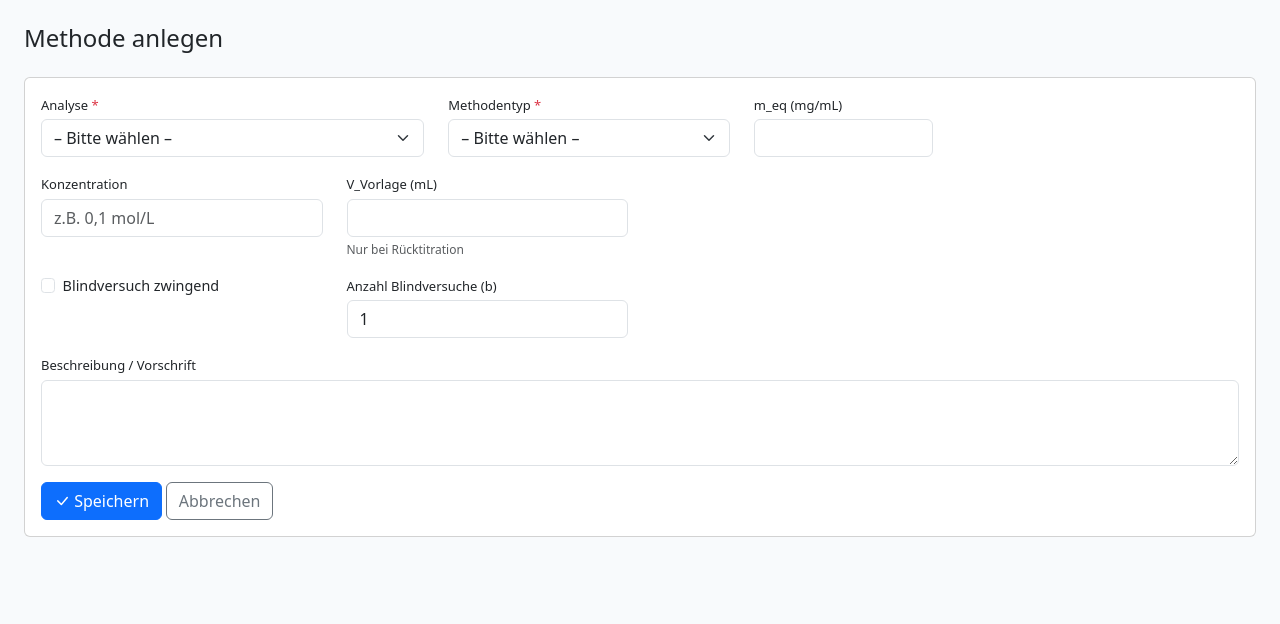
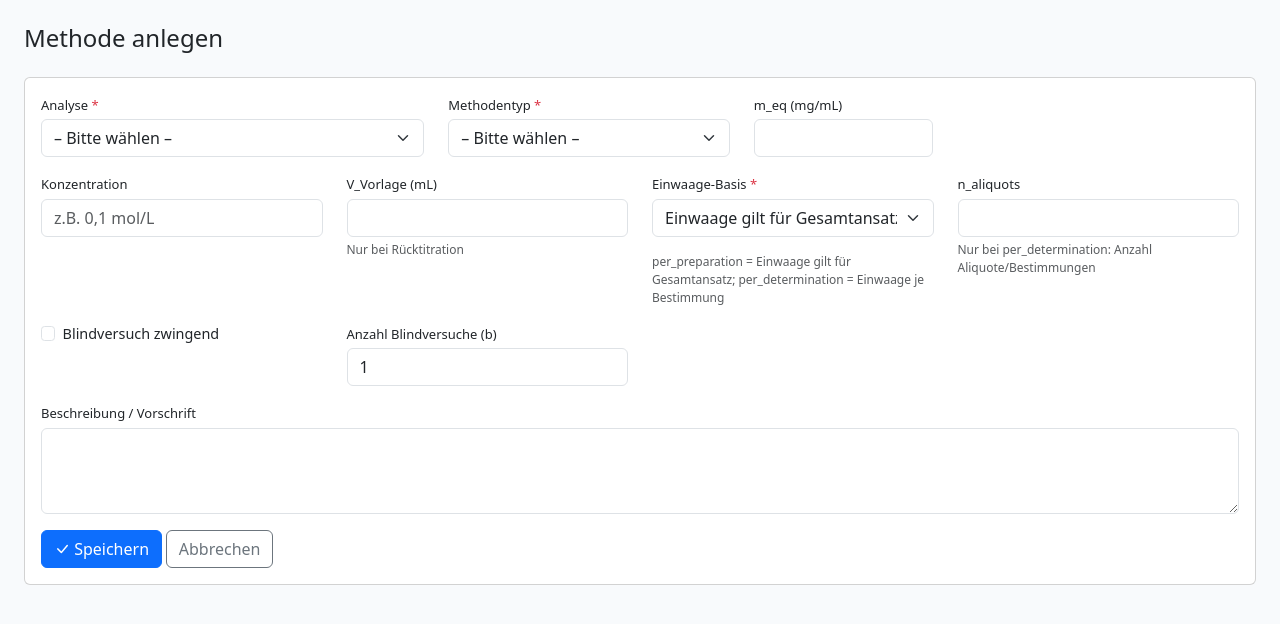
Before and after one commit to MicheleBonus/quanti-lims-demo, a Flask app: page /admin/methods/new in a window 1280 px wide. Shown: the part 57-681 px from the top of the page. Run offline with Flask 3, Linux system fonts and the light colour scheme; data comes from the database, SQL or seed files in the repository; some libraries are stand-ins or nearby versions.

Commit message:
Add weighing basis configuration and scaled calculation logic

```diff
--- a/app.py
+++ b/app.py
@@ -17,7 +17,8 @@ from models import (
     db, Block, Substance, SubstanceLot, Analysis, Method,
     Reagent, ReagentComponent, MethodReagent,
     Semester, Student, SampleBatch, Sample, SampleAssignment, Result,
-    AMOUNT_UNIT_VOLUME,
+    AMOUNT_UNIT_VOLUME, WEIGHING_BASIS_OPTIONS,
+    WEIGHING_BASIS_PER_PREPARATION, WEIGHING_BASIS_PER_DETERMINATION,
     canonical_unit_label, get_amount_unit_type, get_unit_options, is_known_unit, normalize_unit, migrate_schema,
 )
 from calculation_modes import MODE_ASSAY_MASS_BASED, MODE_TITRANT_STANDARDIZATION, resolve_mode
@@ -39,6 +40,17 @@ def _method_supports_titrant_flag(method: Method) -> bool:
 def _sync_method_titrant_name(method: Method) -> None:
     usage = next((u for u in method.reagent_usages if u.is_titrant and u.reagent), None)
     method.titrant_name = usage.reagent.name if usage else None
+
+
+def _validate_weighing_basis(method: Method) -> str | None:
+    basis = method.weighing_basis or WEIGHING_BASIS_PER_PREPARATION
+    if basis not in {WEIGHING_BASIS_PER_PREPARATION, WEIGHING_BASIS_PER_DETERMINATION}:
+        return "Ungültige Einwaage-Basis gewählt."
+    if basis == WEIGHING_BASIS_PER_DETERMINATION and (method.n_aliquots is None or method.n_aliquots < 1):
+        return "Bei Einwaage je Bestimmung muss n_aliquots >= 1 gesetzt sein."
+    if basis == WEIGHING_BASIS_PER_PREPARATION and method.n_aliquots is not None:
+        return "n_aliquots darf nur bei Einwaage je Bestimmung gesetzt werden."
+    return None
 
 
 def resolve_standardization_titer(semester_id: int) -> dict | None:
@@ -321,7 +333,19 @@ def register_routes(app):
             item.blind_required = "blind_required" in request.form
             item.b_blind_determinations = int(request.form.get("b_blind_determinations", 1))
             item.v_vorlage_ml = _float(request.form.get("v_vorlage_ml"))
+            item.weighing_basis = request.form.get("weighing_basis", WEIGHING_BASIS_PER_PREPARATION)
+            raw_n_aliquots = request.form.get("n_aliquots", "").strip()
+            item.n_aliquots = _int(raw_n_aliquots) if raw_n_aliquots else None
+            if raw_n_aliquots and item.n_aliquots is None:
+                flash("n_aliquots muss eine ganze Zahl sein.", "danger")
+                ana_opts = [(a.id, f"{a.code} – {a.name}") for a in analyses]
+                return render_template("admin/method_form.html", item=item, ana_opts=ana_opts, weighing_basis_opts=WEIGHING_BASIS_OPTIONS)
             item.description = request.form.get("description") or None
+            validation_error = _validate_weighing_basis(item)
+            if validation_error:
+                flash(validation_error, "danger")
+                ana_opts = [(a.id, f"{a.code} – {a.name}") for a in analyses]
+                return render_template("admin/method_form.html", item=item, ana_opts=ana_opts, weighing_basis_opts=WEIGHING_BASIS_OPTIONS)
             if not id:
                 db.session.add(item)
             try:
@@ -332,7 +356,7 @@ def register_routes(app):
                 db.session.rollback()
                 flash("Methode konnte nicht gespeichert werden (Integritätsfehler).", "danger")
         ana_opts = [(a.id, f"{a.code} – {a.name}") for a in analyses]
-        return render_template("admin/method_form.html", item=item, ana_opts=ana_opts)
+        return render_template("admin/method_form.html", item=item, ana_opts=ana_opts, weighing_basis_opts=WEIGHING_BASIS_OPTIONS)
 
     # ═══════════════════════════════════════════════════════════════
     # ADMIN: Reagents
@@ -884,6 +908,12 @@ def register_routes(app):
     @app.route("/ta/weighing/<int:batch_id>", methods=["GET", "POST"])
     def ta_weighing_batch(batch_id):
         batch = SampleBatch.query.get_or_404(batch_id)
+        method = batch.analysis.method if batch.analysis else None
+        if method:
+            validation_error = _validate_weighing_basis(method)
+            if validation_error:
+                flash(f"Inkonsistente Methoden-Konfiguration: {validation_error}", "danger")
+                return redirect(url_for("admin_method_form", id=method.id))
         samples = Sample.query.filter_by(batch_id=batch_id).order_by(Sample.running_number).all()
         if request.method == "POST":
             for s in samples:
@@ -1069,6 +1099,9 @@ def register_routes(app):
         sample = assignment.sample
         method = analysis.method
         missing_requirements = []
+        method_config_error = _validate_weighing_basis(method) if method else None
+        if method_config_error:
+            missing_requirements.append(f"Methoden-Konfiguration (Einwaage-Basis): {method_config_error}")
         mode = analysis.calculation_mode or MODE_ASSAY_MASS_BASED
         if mode == MODE_ASSAY_MASS_BASED:
             if sample.m_s_actual_g is None or sample.m_ges_actual_g is None:
--- a/calculation_modes.py
+++ b/calculation_modes.py
@@ -38,6 +38,12 @@ class ModeEvaluator(Protocol):
 
 
 class MassBasedEvaluator:
+    def _scale_factor(self, sample) -> float:
+        method = sample.batch.analysis.method
+        if method and method.weighing_basis == "per_determination":
+            return float(method.n_aliquots or sample.batch.analysis.k_determinations or 1)
+        return 1.0
+
     def _g_wahr(self, sample) -> float | None:
         if sample.m_s_actual_g is not None and sample.m_ges_actual_g is not None and sample.m_ges_actual_g > 0:
             return (sample.m_s_actual_g / sample.m_ges_actual_g) * sample.batch.p_effective
@@ -48,8 +54,12 @@ class MassBasedEvaluator:
         tol_min = sample.batch.analysis.tol_min
         tol_max = sample.batch.analysis.tol_max
 
-        a_min = round(g_wahr * tol_min / 100.0, 4) if g_wahr is not None and tol_min is not None else None
-        a_max = round(g_wahr * tol_max / 100.0, 4) if g_wahr is not None and tol_max is not None else None
+        scale_factor = self._scale_factor(sample)
+
+        a_min_base = round(g_wahr * tol_min / 100.0, 4) if g_wahr is not None and tol_min is not None else None
+        a_max_base = round(g_wahr * tol_max / 100.0, 4) if g_wahr is not None and tol_max is not None else None
+        a_min = round(a_min_base * scale_factor, 4) if a_min_base is not None else None
+        a_max = round(a_max_base * scale_factor, 4) if a_max_base is not None else None
 
         method = sample.batch.analysis.method
         v_expected_ml = None
@@ -57,10 +67,10 @@ class MassBasedEvaluator:
             m_s_mg = sample.m_s_actual_g * 1000.0
             t = sample.batch.titer
             if method.method_type == "direct":
-                v_expected_ml = round(m_s_mg * (g_wahr / 100.0) / (method.m_eq_mg * t), 3)
+                v_expected_ml = round((m_s_mg * (g_wahr / 100.0) / (method.m_eq_mg * t)) * scale_factor, 3)
             elif method.method_type == "back" and method.v_vorlage_ml is not None:
                 v_expected_ml = round(
-                    method.v_vorlage_ml - m_s_mg * (g_wahr / 100.0) / (method.m_eq_mg * t), 3
+                    method.v_vorlage_ml - (m_s_mg * (g_wahr / 100.0) / (method.m_eq_mg * t)) * scale_factor, 3
                 )
 
         return SampleCalculation(g_wahr=g_wahr, a_min=a_min, a_max=a_max, v_expected_ml=v_expected_ml)
--- a/models.py
+++ b/models.py
@@ -16,6 +16,13 @@ db = SQLAlchemy()
 AMOUNT_UNIT_MASS = "mass"
 AMOUNT_UNIT_VOLUME = "volume"
 AMOUNT_UNIT_COUNT = "count"
+
+WEIGHING_BASIS_PER_PREPARATION = "per_preparation"
+WEIGHING_BASIS_PER_DETERMINATION = "per_determination"
+WEIGHING_BASIS_OPTIONS = (
+    (WEIGHING_BASIS_PER_PREPARATION, "Einwaage gilt für Gesamtansatz"),
+    (WEIGHING_BASIS_PER_DETERMINATION, "Einwaage gilt je Bestimmung"),
+)
 
 UNIT_DEFINITIONS = (
     ("mg", "mg", AMOUNT_UNIT_MASS),
@@ -201,6 +208,8 @@ class Method(db.Model):
     blind_required = db.Column(db.Boolean, nullable=False, default=False)
     b_blind_determinations = db.Column(db.Integer, nullable=False, default=1)
     v_vorlage_ml = db.Column(db.Float)
+    weighing_basis = db.Column(db.String(30), nullable=False, default=WEIGHING_BASIS_PER_PREPARATION)
+    n_aliquots = db.Column(db.Integer)
     description = db.Column(db.Text)
 
     analysis = db.relationship("Analysis", back_populates="method")
@@ -216,6 +225,11 @@ class Method(db.Model):
         if usage and usage.reagent:
             return usage.reagent.name
         return self.titrant_name
+
+    @property
+    def weighing_basis_label(self) -> str:
+        labels = dict(WEIGHING_BASIS_OPTIONS)
+        return labels.get(self.weighing_basis or WEIGHING_BASIS_PER_PREPARATION, "Einwaage gilt für Gesamtansatz")
 
 
 # ── Reagenzien-BOM ────────────────────────────────────────────────────────
@@ -287,6 +301,12 @@ def migrate_schema() -> None:
         if "amount_unit" not in cols:
             conn.exec_driver_sql("ALTER TABLE method_reagent ADD COLUMN amount_unit VARCHAR(20) DEFAULT 'mL'")
 
+        method_cols = {row[1] for row in conn.exec_driver_sql("PRAGMA table_info(method)").fetchall()}
+        if "weighing_basis" not in method_cols:
+            conn.exec_driver_sql("ALTER TABLE method ADD COLUMN weighing_basis VARCHAR(30) DEFAULT 'per_preparation'")
+        if "n_aliquots" not in method_cols:
+            conn.exec_driver_sql("ALTER TABLE method ADD COLUMN n_aliquots INTEGER")
+
         cols = {row[1] for row in conn.exec_driver_sql("PRAGMA table_info(method_reagent)").fetchall()}
         if "volume_per_determination_ml" in cols:
             conn.exec_driver_sql(
@@ -315,6 +335,14 @@ def migrate_schema() -> None:
         conn.exec_driver_sql("UPDATE method_reagent SET amount_unit = 'mL' WHERE lower(amount_unit) = 'ml'")
         conn.exec_driver_sql("UPDATE method_reagent SET amount_unit = 'L' WHERE lower(amount_unit) = 'l'")
         conn.exec_driver_sql("UPDATE method_reagent SET amount_unit = 'pcs' WHERE lower(amount_unit) IN ('stk', 'piece', 'pieces')")
+
+        conn.exec_driver_sql("UPDATE method SET weighing_basis = COALESCE(weighing_basis, 'per_preparation')")
+        conn.exec_driver_sql(
+            "UPDATE method SET weighing_basis = 'per_preparation' "
+            "WHERE weighing_basis NOT IN ('per_preparation', 'per_determination')"
+        )
+        conn.exec_driver_sql("UPDATE method SET n_aliquots = NULL WHERE weighing_basis = 'per_preparation'")
+        conn.exec_driver_sql("UPDATE method SET n_aliquots = 1 WHERE weighing_basis = 'per_determination' AND COALESCE(n_aliquots, 0) < 1")
 
         valid_units_sql = "('mg','g','kg','µL','mL','L','pcs')"
         conn.exec_driver_sql(f"UPDATE reagent SET base_unit = 'mL' WHERE base_unit NOT IN {valid_units_sql}")
--- a/templates/admin/method_form.html
+++ b/templates/admin/method_form.html
@@ -14,6 +14,11 @@
   <div class="row">
     <div class="col-md-3">{{ field("titrant_concentration", "Konzentration", item.titrant_concentration, placeholder="z.B. 0,1 mol/L") }}</div>
     <div class="col-md-3">{{ field("v_vorlage_ml", "V_Vorlage (mL)", item.v_vorlage_ml, type="number", step="0.1", help="Nur bei Rücktitration") }}</div>
+    <div class="col-md-3">
+      {{ select("weighing_basis", "Einwaage-Basis", weighing_basis_opts, item.weighing_basis or 'per_preparation', required=true) }}
+      <div class="form-text mt-n2 mb-3">per_preparation = Einwaage gilt für Gesamtansatz; per_determination = Einwaage je Bestimmung</div>
+    </div>
+    <div class="col-md-3">{{ field("n_aliquots", "n_aliquots", item.n_aliquots, type="number", help="Nur bei per_determination: Anzahl Aliquote/Bestimmungen") }}</div>
   </div>
   <div class="row">
     <div class="col-md-3">{{ checkbox("blind_required", "Blindversuch zwingend", item.blind_required) }}</div>
```
Also changed, not shown: templates/results/submit.html (+8 -0 lines), templates/ta/weighing.html (+10 -5 lines), migrations/20260316_method_weighing_basis.sql (added).
